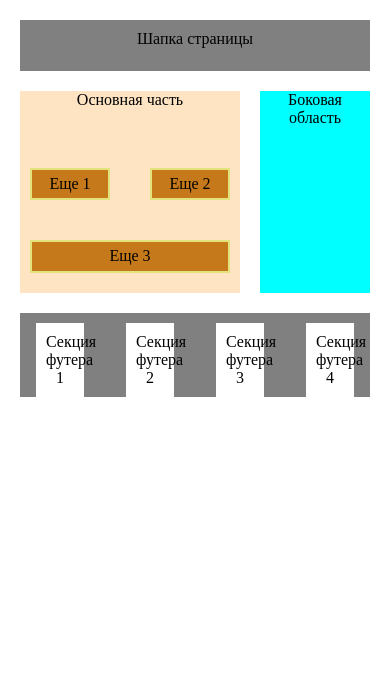
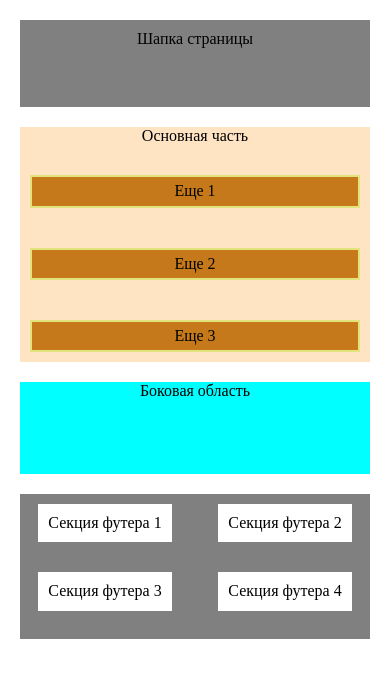
Before and after one commit to NatashaKold/week7_homework1, a plain HTML site: page index.html in a window 390 px wide. Drawn offline with Linux system fonts and the light colour scheme.

Commit message:
add adaptive css file, comment style.css link in html

```diff
--- /dev/null
+++ b/adaptive.css
@@ -0,0 +1,104 @@
+*{
+    margin: 0;
+    padding: 0;
+    box-sizing: border-box;
+}
+
+.container{
+    display: grid;
+    width:100%;
+    height: 100%;
+    grid-template-columns: 1fr;
+    grid-template-rows: 15% 60% 25%;
+    gap: 20px;
+    padding: 20px;
+}
+
+.header{
+    background-color: grey;
+    text-align: center;
+    padding: 10px 0px;
+}
+
+.main{
+    display: grid;
+    grid-template-columns: 2fr 1fr;
+    gap: 20px;
+    text-align: center;
+}
+
+.main_part{
+    background-color: bisque;
+    display: grid;
+    grid-template-columns: 1fr;
+    gap: 20px;
+}
+
+.parts{
+    display: grid;
+    grid-template-columns: 1fr 1fr;
+    gap: 20px;
+    align-content: center;
+
+}
+
+.part:nth-child(3){
+   grid-column: span 2;
+}
+
+.part{
+    border: 2px solid rgb(227, 227, 126);
+    background-color: rgb(198, 121, 26);
+    padding: 5px;
+    margin: 10px;
+}
+
+.aside{
+    background-color: aqua;
+
+}
+
+.footer{
+    background-color: grey;
+}
+
+.sections{
+    display:grid;
+    grid-template-columns: repeat(4, 1fr);
+    justify-content: space-around;
+    gap:10px;
+    justify-items: center;
+    text-align: center;
+}
+
+.section{
+    background-color: white;
+    width:60%;
+    margin: 10px 0px;
+    padding: 10px 10px;
+    align-content: center;
+
+}
+
+@media screen and (max-width: 610px) {
+    .main{
+        display: grid;
+        grid-template-columns: 1fr;
+        grid-template-rows: 2fr 1fr;
+    }
+
+    .parts{
+        display: flex;
+        flex-direction: column;
+        justify-content: center;
+    }
+
+    .sections{
+  display: flex;
+  justify-content: space-around;
+  flex-wrap: wrap;
+    }
+    .section{
+        width: auto;
+    }
+}
--- a/index.html
+++ b/index.html
@@ -5,7 +5,10 @@
     <meta name="viewport" content="width=device-width, initial-scale=1.0">
     <title>Grid</title>
 <link rel="stylesheet" href="normalize.css">
-<link rel="stylesheet" href="style.css">
+
+<!-- <link rel="stylesheet" href="style.css"> -->
+
+<link rel="stylesheet" href="adaptive.css">
 </head>
 
 <body>
```
